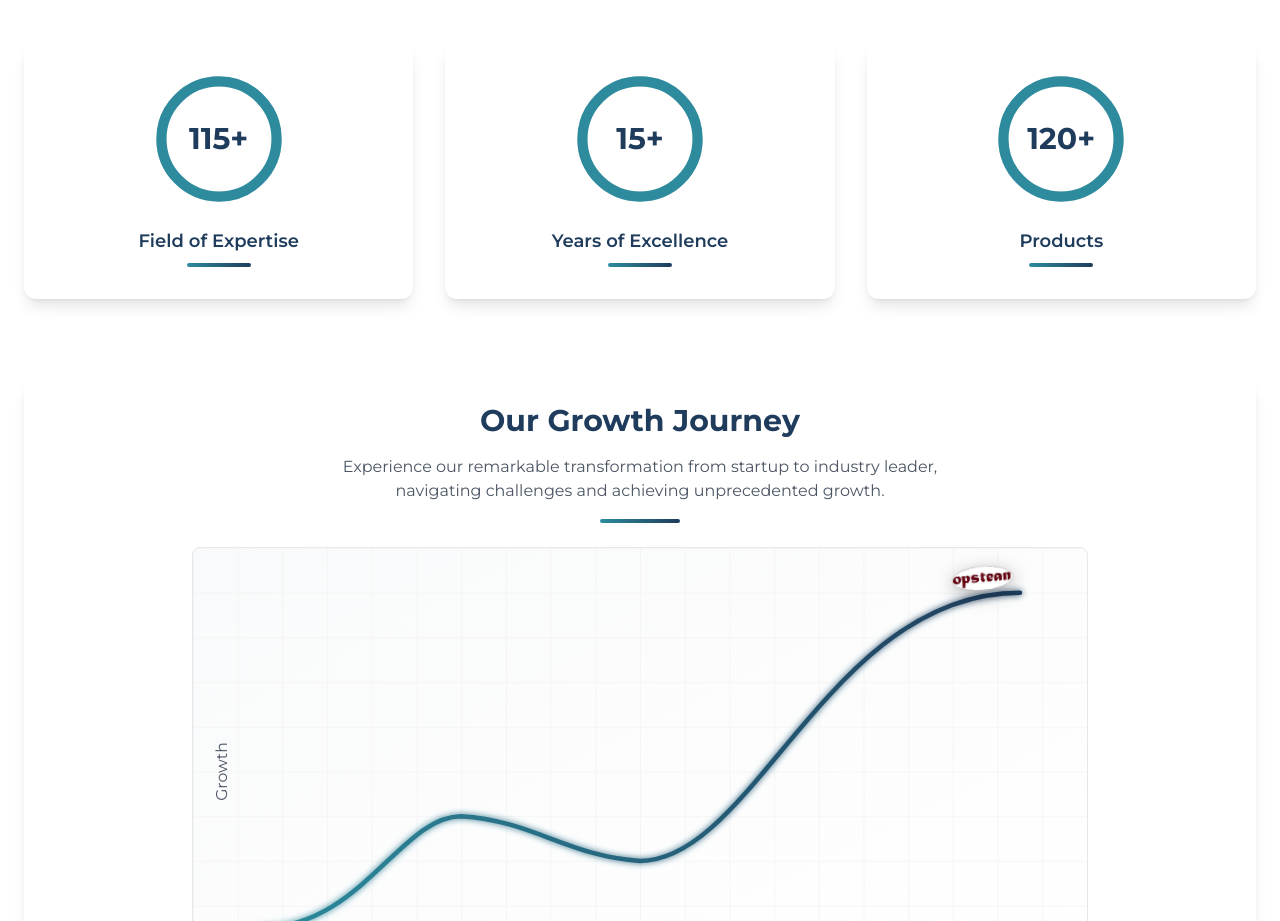
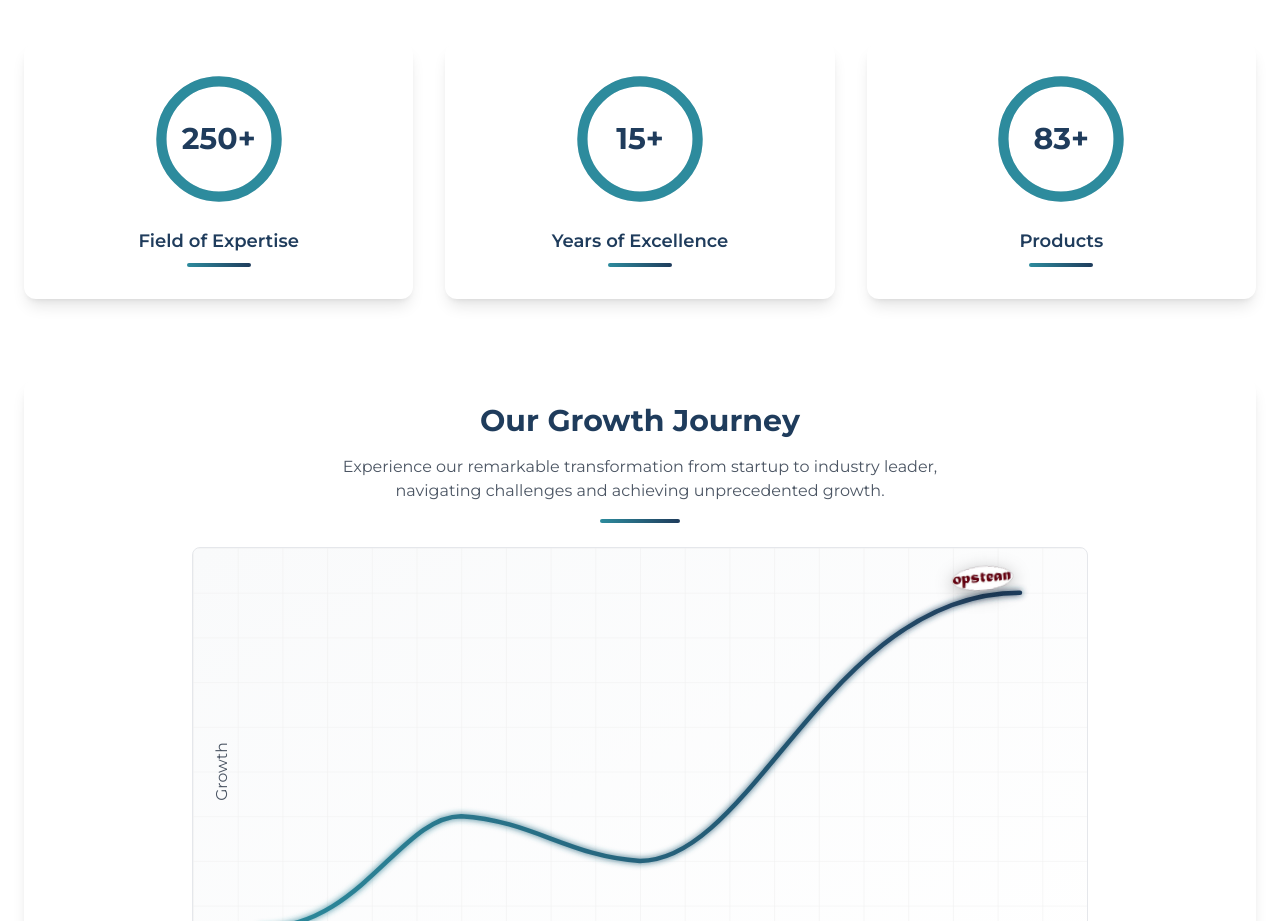
Before and after one commit to Sayantang8/opstean, a React (Vite) app: page / in a window 1280 px wide. Shown: the part 2420-3341 px from the top of the page. Built offline with nearby package versions, Linux system fonts and the light colour scheme; no server answers; the database is empty.

Commit message:
Update About.tsx

```diff
--- a/src/components/About.tsx
+++ b/src/components/About.tsx
@@ -240,7 +240,7 @@ const About = () => {
           <h3 className="text-2xl font-bold text-navy text-center mb-12">Our Achievements</h3>
           <div className="grid grid-cols-1 md:grid-cols-3 gap-8">
             <StatCard
-              number={115}
+              number={250}
               label="Field of Expertise"
               suffix="+"
               color="teal"
@@ -252,7 +252,7 @@ const About = () => {
               color="blue"
             />
             <StatCard
-              number={120}
+              number={83}
               label="Products"
               suffix="+"
               color="purple"
```
